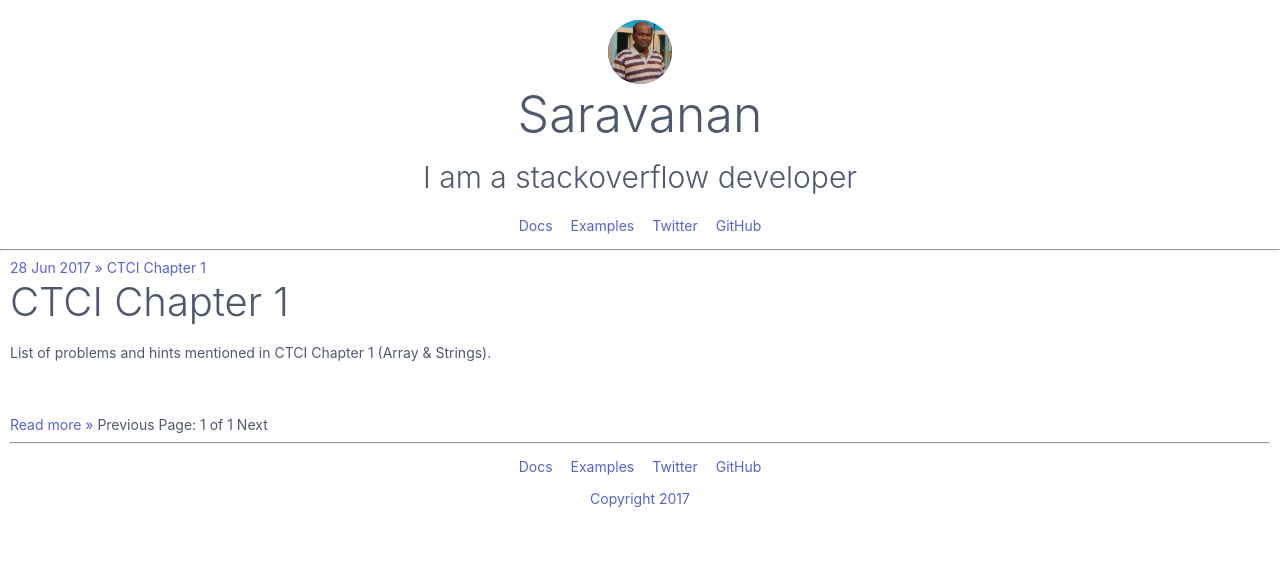
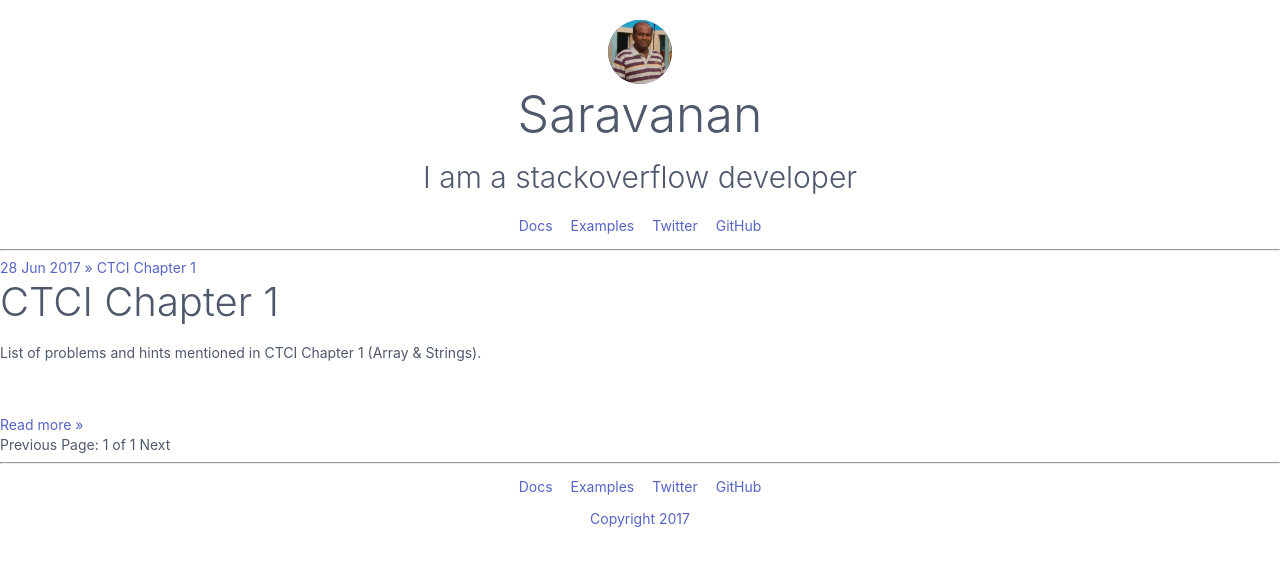
Before and after one commit to saravanaram/saravanaram.github.io.892017, a Jekyll site: the page built from index.html, in a window 1280 px wide. Shown: the top 566 px of the page. Built offline with Jekyll 4.4.1, drawn with Linux system fonts in a browser that asks for light colours; nearby versions of some CDN libraries; the list of posts is cut into pages by our own code.

Commit message:
Update index.html

```diff
--- a/index.html
+++ b/index.html
@@ -2,7 +2,7 @@
 title:
 layout: "standard"
 ---
-<div class="container">
+
 {% for post in paginator.posts %}
 <a href="{{ post.url }}">
 <span>{{ post.date | date_to_string }} &raquo;</span> {{ post.title }}
@@ -13,7 +13,7 @@ layout: "standard"
 </a>
 
 {% endfor %}
-
+<br>
 {% if paginator.previous_page %}
 <a href="{{paginator.previous_page_path }}" rel="prev">Previous</a>
 {% else %}
```
